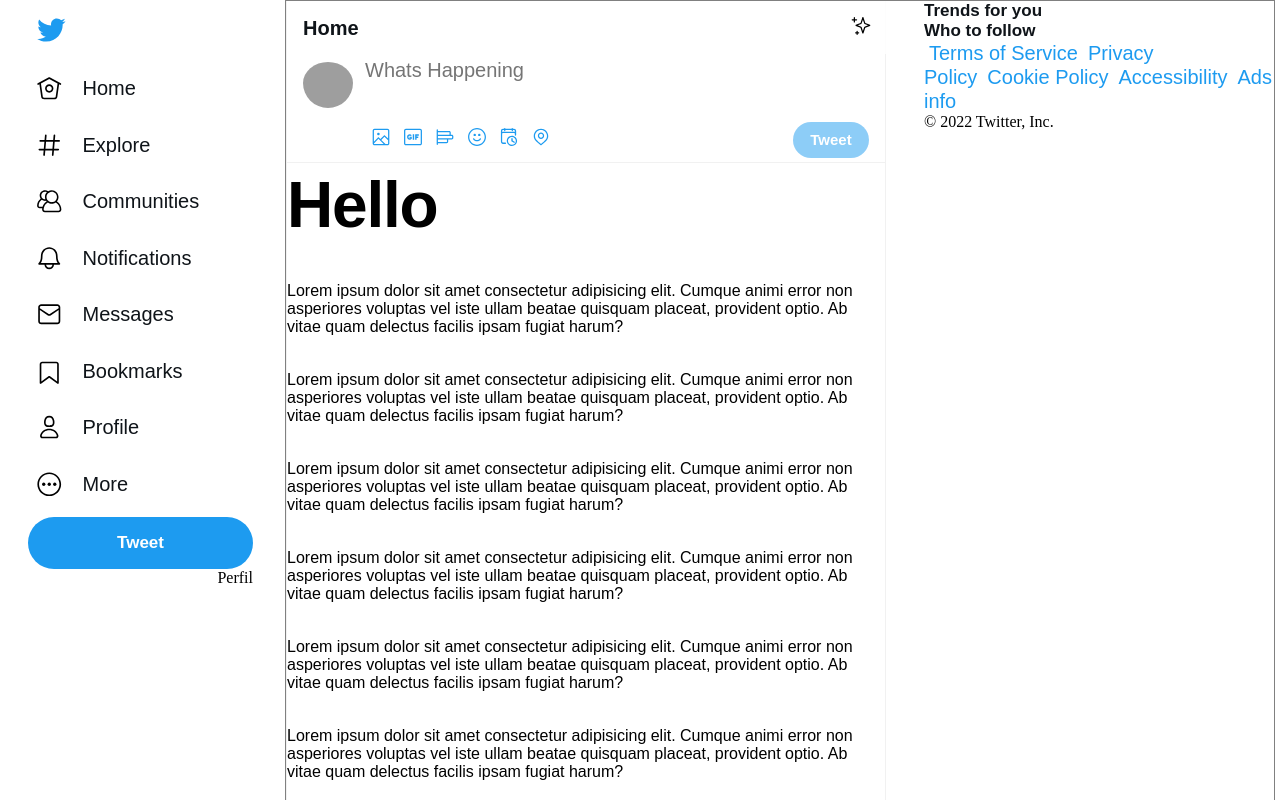
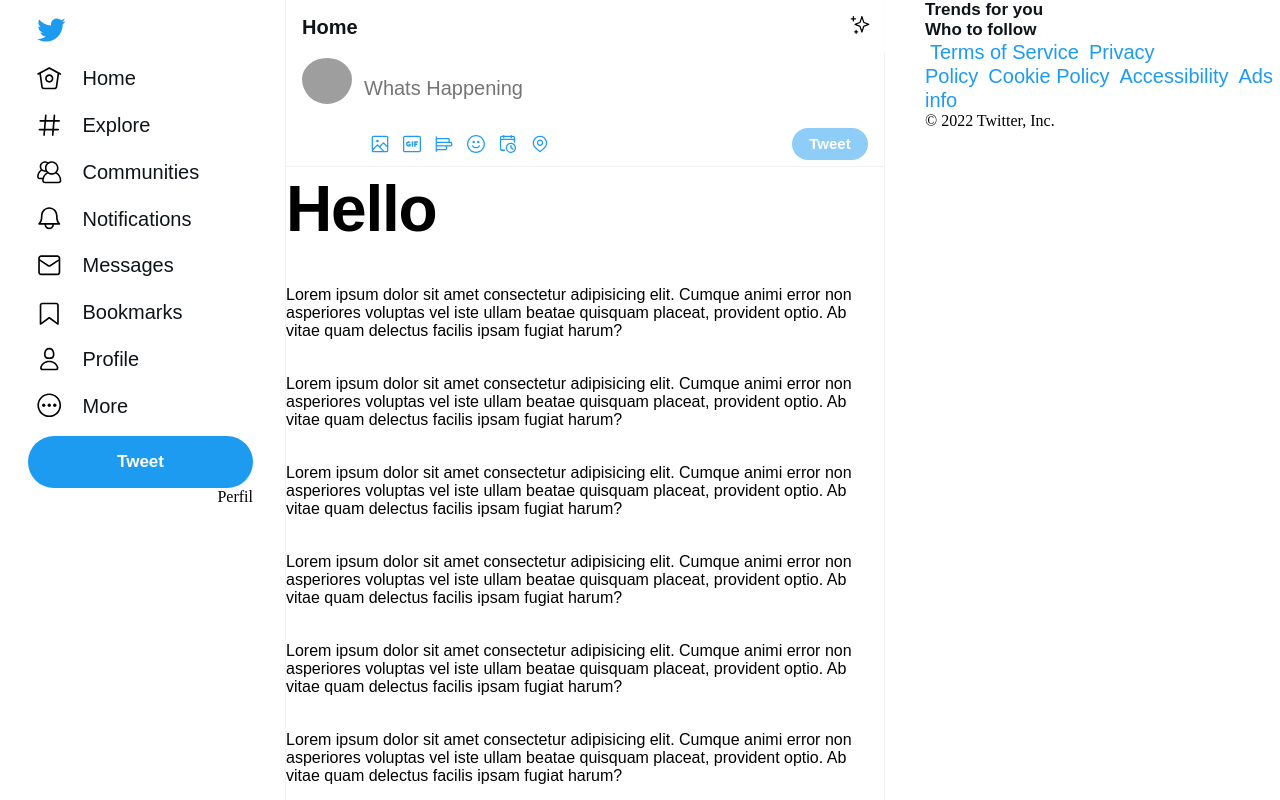
Before and after one commit to k3gar/TwitterClone, a React (Create React App) app: page / in a window 1280 px wide. Shown: the top 800 px of the page. Built offline with nearby package versions, Linux system fonts and the light colour scheme; grey boxes are pictures that could not be loaded; a web font is replaced by a local one.

Commit message:
Profile button

```diff
--- a/src/components/Header.jsx
+++ b/src/components/Header.jsx
@@ -12,7 +12,7 @@ const Header = () => {
 
             <li className='headerMenu--items'>
               <div>
-                <svg viewBox="0 0 24 24" aria-hidden="true" class="r-4qtqp9"><g><path d="M22.46 7.57L12.357 2.115c-.223-.12-.49-.12-.713 0L1.543 7.57c-.364.197-.5.652-.303 1.017.135.25.394.393.66.393.12 0 .243-.03.356-.09l.815-.44L4.7 19.963c.214 1.215 1.308 2.062 2.658 2.062h9.282c1.352 0 2.445-.848 2.663-2.087l1.626-11.49.818.442c.364.193.82.06 1.017-.304.196-.363.06-.818-.304-1.016zm-4.638 12.133c-.107.606-.703.822-1.18.822H7.36c-.48 0-1.075-.216-1.178-.798L4.48 7.69 12 3.628l7.522 4.06-1.7 12.015z"></path><path d="M8.22 12.184c0 2.084 1.695 3.78 3.78 3.78s3.78-1.696 3.78-3.78-1.695-3.78-3.78-3.78-3.78 1.696-3.78 3.78zm6.06 0c0 1.258-1.022 2.28-2.28 2.28s-2.28-1.022-2.28-2.28 1.022-2.28 2.28-2.28 2.28 1.022 2.28 2.28z"></path></g></svg>
+                <svg viewBox="0 0 24 24" aria-hidden="true" className="r-4qtqp9"><g><path d="M22.46 7.57L12.357 2.115c-.223-.12-.49-.12-.713 0L1.543 7.57c-.364.197-.5.652-.303 1.017.135.25.394.393.66.393.12 0 .243-.03.356-.09l.815-.44L4.7 19.963c.214 1.215 1.308 2.062 2.658 2.062h9.282c1.352 0 2.445-.848 2.663-2.087l1.626-11.49.818.442c.364.193.82.06 1.017-.304.196-.363.06-.818-.304-1.016zm-4.638 12.133c-.107.606-.703.822-1.18.822H7.36c-.48 0-1.075-.216-1.178-.798L4.48 7.69 12 3.628l7.522 4.06-1.7 12.015z"></path><path d="M8.22 12.184c0 2.084 1.695 3.78 3.78 3.78s3.78-1.696 3.78-3.78-1.695-3.78-3.78-3.78-3.78 1.696-3.78 3.78zm6.06 0c0 1.258-1.022 2.28-2.28 2.28s-2.28-1.022-2.28-2.28 1.022-2.28 2.28-2.28 2.28 1.022 2.28 2.28z"></path></g></svg>
                 <a href="#">Home</a>
               </div>
 
--- a/src/components/Main.jsx
+++ b/src/components/Main.jsx
@@ -11,7 +11,7 @@ const Main = () => {
           <div className='main--post__tittle_container'>
             <h3>Home</h3>
             <div>
-            <svg viewBox="0 0 24 24" aria-hidden="true" class="r-18jsvk2"><g><path d="M22.772 10.506l-5.618-2.192-2.16-6.5c-.102-.307-.39-.514-.712-.514s-.61.207-.712.513l-2.16 6.5-5.62 2.192c-.287.112-.477.39-.477.7s.19.585.478.698l5.62 2.192 2.16 6.5c.102.306.39.513.712.513s.61-.207.712-.513l2.16-6.5 5.62-2.192c.287-.112.477-.39.477-.7s-.19-.585-.478-.697zm-6.49 2.32c-.208.08-.37.25-.44.46l-1.56 4.695-1.56-4.693c-.07-.21-.23-.38-.438-.462l-4.155-1.62 4.154-1.622c.208-.08.37-.25.44-.462l1.56-4.693 1.56 4.694c.07.212.23.382.438.463l4.155 1.62-4.155 1.622zM6.663 3.812h-1.88V2.05c0-.414-.337-.75-.75-.75s-.75.336-.75.75v1.762H1.5c-.414 0-.75.336-.75.75s.336.75.75.75h1.782v1.762c0 .414.336.75.75.75s.75-.336.75-.75V5.312h1.88c.415 0 .75-.336.75-.75s-.335-.75-.75-.75zm2.535 15.622h-1.1v-1.016c0-.414-.335-.75-.75-.75s-.75.336-.75.75v1.016H5.57c-.414 0-.75.336-.75.75s.336.75.75.75H6.6v1.016c0 .414.335.75.75.75s.75-.336.75-.75v-1.016h1.098c.414 0 .75-.336.75-.75s-.336-.75-.75-.75z"></path></g></svg>
+            <svg viewBox="0 0 24 24" aria-hidden="true" className="r-18jsvk2"><g><path d="M22.772 10.506l-5.618-2.192-2.16-6.5c-.102-.307-.39-.514-.712-.514s-.61.207-.712.513l-2.16 6.5-5.62 2.192c-.287.112-.477.39-.477.7s.19.585.478.698l5.62 2.192 2.16 6.5c.102.306.39.513.712.513s.61-.207.712-.513l2.16-6.5 5.62-2.192c.287-.112.477-.39.477-.7s-.19-.585-.478-.697zm-6.49 2.32c-.208.08-.37.25-.44.46l-1.56 4.695-1.56-4.693c-.07-.21-.23-.38-.438-.462l-4.155-1.62 4.154-1.622c.208-.08.37-.25.44-.462l1.56-4.693 1.56 4.694c.07.212.23.382.438.463l4.155 1.62-4.155 1.622zM6.663 3.812h-1.88V2.05c0-.414-.337-.75-.75-.75s-.75.336-.75.75v1.762H1.5c-.414 0-.75.336-.75.75s.336.75.75.75h1.782v1.762c0 .414.336.75.75.75s.75-.336.75-.75V5.312h1.88c.415 0 .75-.336.75-.75s-.335-.75-.75-.75zm2.535 15.622h-1.1v-1.016c0-.414-.335-.75-.75-.75s-.75.336-.75.75v1.016H5.57c-.414 0-.75.336-.75.75s.336.75.75.75H6.6v1.016c0 .414.335.75.75.75s.75-.336.75-.75v-1.016h1.098c.414 0 .75-.336.75-.75s-.336-.75-.75-.75z"></path></g></svg>
             </div>
           </div>
         </div>
--- a/src/components/TweetInput.jsx
+++ b/src/components/TweetInput.jsx
@@ -18,24 +18,24 @@ const TweetInput = () => {
         <div className='tweetinput--container'>
             <img className='tweetinput--container__pic' src="https://pbs.twimg.com/profile_images/1235351751802400774/LNPwr6Hv_normal.jpg" alt="profile pic" />
             <div className='tweetinput--interactive'>
-                <label htmlFor="post-input">
+                <label className='tweetinput--label' htmlFor="post-input">
                     <textarea onKeyUp={ () => {prueba5()}} id='post-input' type='text' className='tweetinput--interactive__input' placeholder='Whats Happening'></textarea>
 
                 </label>
                 <div className='tweetinput--interactive__assets'>
                     <div className='tweetinput--interactive__icons'>
 
-                        <svg viewBox="0 0 24 24" aria-hidden="true" class="r-icons-input"><g><path d="M19.75 2H4.25C3.01 2 2 3.01 2 4.25v15.5C2 20.99 3.01 22 4.25 22h15.5c1.24 0 2.25-1.01 2.25-2.25V4.25C22 3.01 20.99 2 19.75 2zM4.25 3.5h15.5c.413 0 .75.337.75.75v9.676l-3.858-3.858c-.14-.14-.33-.22-.53-.22h-.003c-.2 0-.393.08-.532.224l-4.317 4.384-1.813-1.806c-.14-.14-.33-.22-.53-.22-.193-.03-.395.08-.535.227L3.5 17.642V4.25c0-.413.337-.75.75-.75zm-.744 16.28l5.418-5.534 6.282 6.254H4.25c-.402 0-.727-.322-.744-.72zm16.244.72h-2.42l-5.007-4.987 3.792-3.85 4.385 4.384v3.703c0 .413-.337.75-.75.75z"></path><circle cx="8.868" cy="8.309" r="1.542"></circle></g></svg>
+                        <svg viewBox="0 0 24 24" aria-hidden="true" className="r-icons-input"><g><path d="M19.75 2H4.25C3.01 2 2 3.01 2 4.25v15.5C2 20.99 3.01 22 4.25 22h15.5c1.24 0 2.25-1.01 2.25-2.25V4.25C22 3.01 20.99 2 19.75 2zM4.25 3.5h15.5c.413 0 .75.337.75.75v9.676l-3.858-3.858c-.14-.14-.33-.22-.53-.22h-.003c-.2 0-.393.08-.532.224l-4.317 4.384-1.813-1.806c-.14-.14-.33-.22-.53-.22-.193-.03-.395.08-.535.227L3.5 17.642V4.25c0-.413.337-.75.75-.75zm-.744 16.28l5.418-5.534 6.282 6.254H4.25c-.402 0-.727-.322-.744-.72zm16.244.72h-2.42l-5.007-4.987 3.792-3.85 4.385 4.384v3.703c0 .413-.337.75-.75.75z"></path><circle cx="8.868" cy="8.309" r="1.542"></circle></g></svg>
 
-                        <svg viewBox="0 0 24 24" aria-hidden="true" class="r-icons-input "><g><path d="M19 10.5V8.8h-4.4v6.4h1.7v-2h2v-1.7h-2v-1H19zm-7.3-1.7h1.7v6.4h-1.7V8.8zm-3.6 1.6c.4 0 .9.2 1.2.5l1.2-1C9.9 9.2 9 8.8 8.1 8.8c-1.8 0-3.2 1.4-3.2 3.2s1.4 3.2 3.2 3.2c1 0 1.8-.4 2.4-1.1v-2.5H7.7v1.2h1.2v.6c-.2.1-.5.2-.8.2-.9 0-1.6-.7-1.6-1.6 0-.8.7-1.6 1.6-1.6z"></path><path d="M20.5 2.02h-17c-1.24 0-2.25 1.007-2.25 2.247v15.507c0 1.238 1.01 2.246 2.25 2.246h17c1.24 0 2.25-1.008 2.25-2.246V4.267c0-1.24-1.01-2.247-2.25-2.247zm.75 17.754c0 .41-.336.746-.75.746h-17c-.414 0-.75-.336-.75-.746V4.267c0-.412.336-.747.75-.747h17c.414 0 .75.335.75.747v15.507z"></path></g></svg>
+                        <svg viewBox="0 0 24 24" aria-hidden="true" className="r-icons-input "><g><path d="M19 10.5V8.8h-4.4v6.4h1.7v-2h2v-1.7h-2v-1H19zm-7.3-1.7h1.7v6.4h-1.7V8.8zm-3.6 1.6c.4 0 .9.2 1.2.5l1.2-1C9.9 9.2 9 8.8 8.1 8.8c-1.8 0-3.2 1.4-3.2 3.2s1.4 3.2 3.2 3.2c1 0 1.8-.4 2.4-1.1v-2.5H7.7v1.2h1.2v.6c-.2.1-.5.2-.8.2-.9 0-1.6-.7-1.6-1.6 0-.8.7-1.6 1.6-1.6z"></path><path d="M20.5 2.02h-17c-1.24 0-2.25 1.007-2.25 2.247v15.507c0 1.238 1.01 2.246 2.25 2.246h17c1.24 0 2.25-1.008 2.25-2.246V4.267c0-1.24-1.01-2.247-2.25-2.247zm.75 17.754c0 .41-.336.746-.75.746h-17c-.414 0-.75-.336-.75-.746V4.267c0-.412.336-.747.75-.747h17c.414 0 .75.335.75.747v15.507z"></path></g></svg>
 
-                        <svg viewBox="0 0 24 24" aria-hidden="true" class="r-icons-input "><g><path d="M20.222 9.16h-1.334c.015-.09.028-.182.028-.277V6.57c0-.98-.797-1.777-1.778-1.777H3.5V3.358c0-.414-.336-.75-.75-.75s-.75.336-.75.75V20.83c0 .415.336.75.75.75s.75-.335.75-.75v-1.434h10.556c.98 0 1.778-.797 1.778-1.777v-2.313c0-.095-.014-.187-.028-.278h4.417c.98 0 1.778-.798 1.778-1.778v-2.31c0-.983-.797-1.78-1.778-1.78zM17.14 6.293c.152 0 .277.124.277.277v2.31c0 .154-.125.28-.278.28H3.5V6.29h13.64zm-2.807 9.014v2.312c0 .153-.125.277-.278.277H3.5v-2.868h10.556c.153 0 .277.126.277.28zM20.5 13.25c0 .153-.125.277-.278.277H3.5V10.66h16.722c.153 0 .278.124.278.277v2.313z"></path></g></svg>
+                        <svg viewBox="0 0 24 24" aria-hidden="true" className="r-icons-input "><g><path d="M20.222 9.16h-1.334c.015-.09.028-.182.028-.277V6.57c0-.98-.797-1.777-1.778-1.777H3.5V3.358c0-.414-.336-.75-.75-.75s-.75.336-.75.75V20.83c0 .415.336.75.75.75s.75-.335.75-.75v-1.434h10.556c.98 0 1.778-.797 1.778-1.777v-2.313c0-.095-.014-.187-.028-.278h4.417c.98 0 1.778-.798 1.778-1.778v-2.31c0-.983-.797-1.78-1.778-1.78zM17.14 6.293c.152 0 .277.124.277.277v2.31c0 .154-.125.28-.278.28H3.5V6.29h13.64zm-2.807 9.014v2.312c0 .153-.125.277-.278.277H3.5v-2.868h10.556c.153 0 .277.126.277.28zM20.5 13.25c0 .153-.125.277-.278.277H3.5V10.66h16.722c.153 0 .278.124.278.277v2.313z"></path></g></svg>
 
-                        <svg viewBox="0 0 24 24" aria-hidden="true" class="r-icons-input "><g><path d="M12 22.75C6.072 22.75 1.25 17.928 1.25 12S6.072 1.25 12 1.25 22.75 6.072 22.75 12 17.928 22.75 12 22.75zm0-20C6.9 2.75 2.75 6.9 2.75 12S6.9 21.25 12 21.25s9.25-4.15 9.25-9.25S17.1 2.75 12 2.75z"></path><path d="M12 17.115c-1.892 0-3.633-.95-4.656-2.544-.224-.348-.123-.81.226-1.035.348-.226.812-.124 1.036.226.747 1.162 2.016 1.855 3.395 1.855s2.648-.693 3.396-1.854c.224-.35.688-.45 1.036-.225.35.224.45.688.226 1.036-1.025 1.594-2.766 2.545-4.658 2.545z"></path><circle cx="14.738" cy="9.458" r="1.478"></circle><circle cx="9.262" cy="9.458" r="1.478"></circle></g></svg>
+                        <svg viewBox="0 0 24 24" aria-hidden="true" className="r-icons-input "><g><path d="M12 22.75C6.072 22.75 1.25 17.928 1.25 12S6.072 1.25 12 1.25 22.75 6.072 22.75 12 17.928 22.75 12 22.75zm0-20C6.9 2.75 2.75 6.9 2.75 12S6.9 21.25 12 21.25s9.25-4.15 9.25-9.25S17.1 2.75 12 2.75z"></path><path d="M12 17.115c-1.892 0-3.633-.95-4.656-2.544-.224-.348-.123-.81.226-1.035.348-.226.812-.124 1.036.226.747 1.162 2.016 1.855 3.395 1.855s2.648-.693 3.396-1.854c.224-.35.688-.45 1.036-.225.35.224.45.688.226 1.036-1.025 1.594-2.766 2.545-4.658 2.545z"></path><circle cx="14.738" cy="9.458" r="1.478"></circle><circle cx="9.262" cy="9.458" r="1.478"></circle></g></svg>
 
-                        <svg viewBox="0 0 24 24" aria-hidden="true" class="r-icons-input "><g><path d="M-37.9 18c-.1-.1-.1-.1-.1-.2.1 0 .1.1.1.2z"></path><path d="M-37.9 18c-.1-.1-.1-.1-.1-.2.1 0 .1.1.1.2zM18 2.2h-1.3v-.3c0-.4-.3-.8-.8-.8-.4 0-.8.3-.8.8v.3H7.7v-.3c0-.4-.3-.8-.8-.8-.4 0-.8.3-.8.8v.3H4.8c-1.4 0-2.5 1.1-2.5 2.5v13.1c0 1.4 1.1 2.5 2.5 2.5h2.9c.4 0 .8-.3.8-.8 0-.4-.3-.8-.8-.8H4.8c-.6 0-1-.5-1-1V7.9c0-.3.4-.7 1-.7H18c.6 0 1 .4 1 .7v1.8c0 .4.3.8.8.8.4 0 .8-.3.8-.8v-5c-.1-1.4-1.2-2.5-2.6-2.5zm1 3.7c-.3-.1-.7-.2-1-.2H4.8c-.4 0-.7.1-1 .2V4.7c0-.6.5-1 1-1h1.3v.5c0 .4.3.8.8.8.4 0 .8-.3.8-.8v-.5h7.5v.5c0 .4.3.8.8.8.4 0 .8-.3.8-.8v-.5H18c.6 0 1 .5 1 1v1.2z"></path><path d="M15.5 10.4c-3.4 0-6.2 2.8-6.2 6.2 0 3.4 2.8 6.2 6.2 6.2 3.4 0 6.2-2.8 6.2-6.2 0-3.4-2.8-6.2-6.2-6.2zm0 11c-2.6 0-4.7-2.1-4.7-4.7s2.1-4.7 4.7-4.7 4.7 2.1 4.7 4.7c0 2.5-2.1 4.7-4.7 4.7z"></path><path d="M18.9 18.7c-.1.2-.4.4-.6.4-.1 0-.3 0-.4-.1l-3.1-2v-3c0-.4.3-.8.8-.8.4 0 .8.3.8.8v2.2l2.4 1.5c.2.2.3.6.1 1z"></path></g></svg>
+                        <svg viewBox="0 0 24 24" aria-hidden="true" className="r-icons-input "><g><path d="M-37.9 18c-.1-.1-.1-.1-.1-.2.1 0 .1.1.1.2z"></path><path d="M-37.9 18c-.1-.1-.1-.1-.1-.2.1 0 .1.1.1.2zM18 2.2h-1.3v-.3c0-.4-.3-.8-.8-.8-.4 0-.8.3-.8.8v.3H7.7v-.3c0-.4-.3-.8-.8-.8-.4 0-.8.3-.8.8v.3H4.8c-1.4 0-2.5 1.1-2.5 2.5v13.1c0 1.4 1.1 2.5 2.5 2.5h2.9c.4 0 .8-.3.8-.8 0-.4-.3-.8-.8-.8H4.8c-.6 0-1-.5-1-1V7.9c0-.3.4-.7 1-.7H18c.6 0 1 .4 1 .7v1.8c0 .4.3.8.8.8.4 0 .8-.3.8-.8v-5c-.1-1.4-1.2-2.5-2.6-2.5zm1 3.7c-.3-.1-.7-.2-1-.2H4.8c-.4 0-.7.1-1 .2V4.7c0-.6.5-1 1-1h1.3v.5c0 .4.3.8.8.8.4 0 .8-.3.8-.8v-.5h7.5v.5c0 .4.3.8.8.8.4 0 .8-.3.8-.8v-.5H18c.6 0 1 .5 1 1v1.2z"></path><path d="M15.5 10.4c-3.4 0-6.2 2.8-6.2 6.2 0 3.4 2.8 6.2 6.2 6.2 3.4 0 6.2-2.8 6.2-6.2 0-3.4-2.8-6.2-6.2-6.2zm0 11c-2.6 0-4.7-2.1-4.7-4.7s2.1-4.7 4.7-4.7 4.7 2.1 4.7 4.7c0 2.5-2.1 4.7-4.7 4.7z"></path><path d="M18.9 18.7c-.1.2-.4.4-.6.4-.1 0-.3 0-.4-.1l-3.1-2v-3c0-.4.3-.8.8-.8.4 0 .8.3.8.8v2.2l2.4 1.5c.2.2.3.6.1 1z"></path></g></svg>
 
-                        <svg viewBox="0 0 24 24" aria-hidden="true" class="r-icons-input "><g><path d="M12 14.315c-2.088 0-3.787-1.698-3.787-3.786S9.913 6.74 12 6.74s3.787 1.7 3.787 3.787-1.7 3.785-3.787 3.785zm0-6.073c-1.26 0-2.287 1.026-2.287 2.287S10.74 12.814 12 12.814s2.287-1.025 2.287-2.286S13.26 8.24 12 8.24z"></path><path d="M20.692 10.69C20.692 5.9 16.792 2 12 2s-8.692 3.9-8.692 8.69c0 1.902.603 3.708 1.743 5.223l.003-.002.007.015c1.628 2.07 6.278 5.757 6.475 5.912.138.11.302.163.465.163.163 0 .327-.053.465-.162.197-.155 4.847-3.84 6.475-5.912l.007-.014.002.002c1.14-1.516 1.742-3.32 1.742-5.223zM12 20.29c-1.224-.99-4.52-3.715-5.756-5.285-.94-1.25-1.436-2.742-1.436-4.312C4.808 6.727 8.035 3.5 12 3.5s7.192 3.226 7.192 7.19c0 1.57-.497 3.062-1.436 4.313-1.236 1.57-4.532 4.294-5.756 5.285z"></path></g></svg>
+                        <svg viewBox="0 0 24 24" aria-hidden="true" className="r-icons-input "><g><path d="M12 14.315c-2.088 0-3.787-1.698-3.787-3.786S9.913 6.74 12 6.74s3.787 1.7 3.787 3.787-1.7 3.785-3.787 3.785zm0-6.073c-1.26 0-2.287 1.026-2.287 2.287S10.74 12.814 12 12.814s2.287-1.025 2.287-2.286S13.26 8.24 12 8.24z"></path><path d="M20.692 10.69C20.692 5.9 16.792 2 12 2s-8.692 3.9-8.692 8.69c0 1.902.603 3.708 1.743 5.223l.003-.002.007.015c1.628 2.07 6.278 5.757 6.475 5.912.138.11.302.163.465.163.163 0 .327-.053.465-.162.197-.155 4.847-3.84 6.475-5.912l.007-.014.002.002c1.14-1.516 1.742-3.32 1.742-5.223zM12 20.29c-1.224-.99-4.52-3.715-5.756-5.285-.94-1.25-1.436-2.742-1.436-4.312C4.808 6.727 8.035 3.5 12 3.5s7.192 3.226 7.192 7.19c0 1.57-.497 3.062-1.436 4.313-1.236 1.57-4.532 4.294-5.756 5.285z"></path></g></svg>
                     </div>
                 <button disabled className='tweetinput--interactive__button'>Tweet</button>
                 </div>
--- a/src/styles/header.css
+++ b/src/styles/header.css
@@ -32,7 +32,7 @@ a{
     list-style: none;
     align-content: space-between;
     align-items: center;
-    margin: 10px 0;
+    margin: 0.1% 0;
 }
 .headerMenu--items div{
     display: flex;
@@ -77,6 +77,7 @@ a{
     border-radius: 100px;
     width: 225px;
     height: 52px;
+    margin-top: 7px;
 }
 .headerMenu--tweet-button a{
     color: white;
--- a/src/styles/main.css
+++ b/src/styles/main.css
@@ -1,5 +1,4 @@
 main{
-    border: 1px solid gray;
     display: flex;
     width: 990px;
     justify-content: space-between;
@@ -23,7 +22,7 @@ main{
 .main--post__tittle{
     position: relative;
     width: 600px;
-    height: 53px;
+    height: 50px;
 
 }
 .main--post__tittle_container{
--- a/src/styles/tweetInput.css
+++ b/src/styles/tweetInput.css
@@ -3,12 +3,14 @@
 .tweetinput{
     padding: 0px 16px;
     border-bottom: 1px solid #f1f1f1;
+    padding-bottom: 8px;
 }
 .r-icons-input{
     width: 20px;
     fill: rgb(29, 155, 240);
     cursor: pointer;
     margin: 0 6px;
+
 }
 .tweetinput--container{
     display: flex;
@@ -32,17 +34,16 @@
 .tweetinput--interactive__assets{
     display: flex;
     justify-content: space-between;
-    margin-top: 12px;
+    align-items: center;
 }
 .tweetinput--interactive__icons{
     display: flex;
-    /* margin-top: 12px; */
-    margin-top: -6px;
 
 }
 .tweetinput--interactive__input{
     min-height: 28px;
     width: 100%;
+    padding: 11px 0 0 0;
     border: none;
     outline: none;
     font-family: 'TwitterChirp', sans-serif;
@@ -56,7 +57,7 @@
     opacity: 0.5;
     background-color: rgb(29, 155, 240);
     width: 76px;
-    height: 36px;
+    height: 32px;
     border-radius: 9999px;
     border-style: solid;
     color: white;
@@ -67,3 +68,6 @@
     font-weight: 700;
 
 }
+.tweetinput--label{
+    padding: 11px 0 0 0;
+}
```
Also changed, not shown: src/components/Aside.jsx (+14 -14 lines), src/components/ProfileButton.jsx (added, +16 -0 lines).
